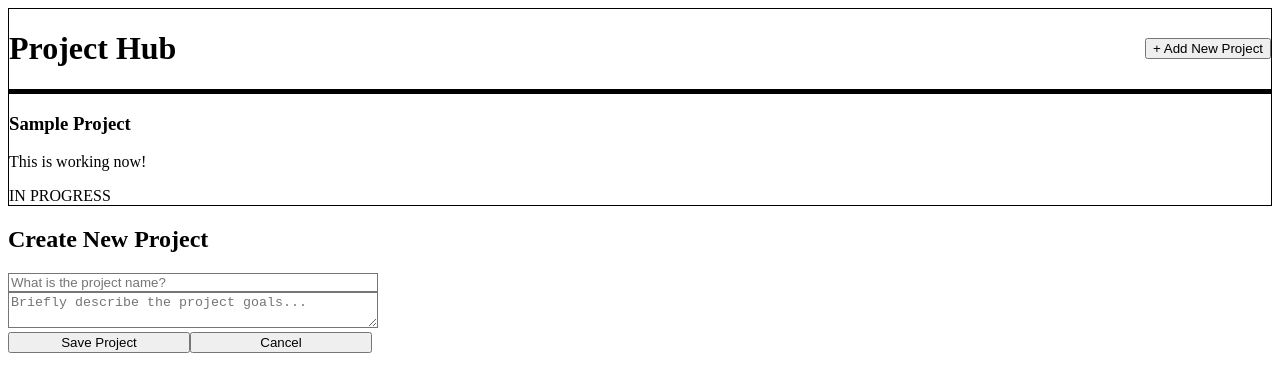
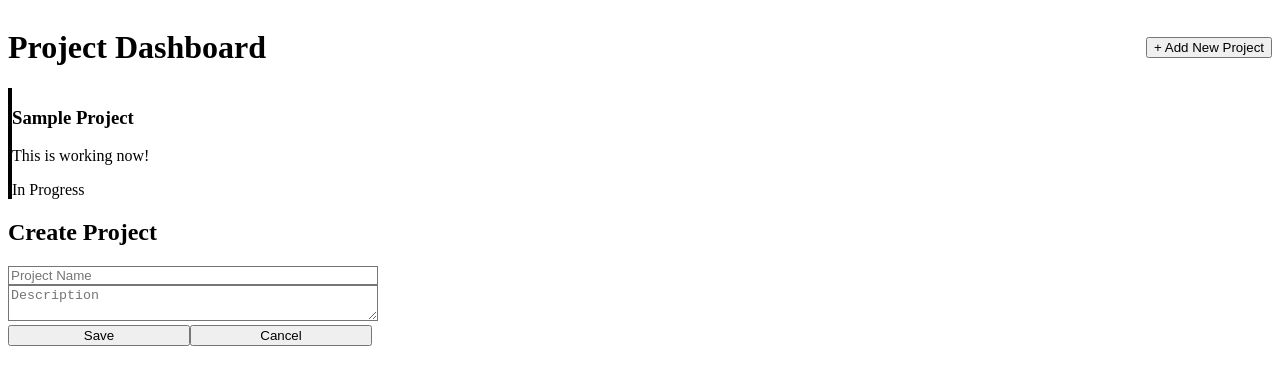
Before and after one commit to shradddha30/project-management-system, a Next.js app: page / in a window 1280 px wide. Both pictures are taken after a click on the button "+ Add New Project". Shown: the top 392 px of the page. Built offline with nearby package versions, Linux system fonts and the light colour scheme.

Commit message:
Refactor Dashboard component structure and styles

```diff
--- a/src/app/page.js
+++ b/src/app/page.js
@@ -6,75 +6,68 @@ export default function Dashboard() {
   const [showModal, setShowModal] = useState(false);
   const [formData, setFormData] = useState({ name: '', description: '' });
 
+  // Projects load karne ke liye
   useEffect(() => {
-    fetch('/api/projects')
-      .then(res => res.json())
-      .then(data => setProjects(data))
-      .catch(err => console.error("Error fetching projects:", err));
+    fetch('/api/projects').then(res => res.json()).then(data => setProjects(data));
   }, []);
 
   const handleAdd = async (e) => {
     e.preventDefault();
     const res = await fetch('/api/projects', {
       method: 'POST',
-      headers: { 'Content-Type': 'application/json' },
       body: JSON.stringify(formData)
     });
     const newProj = await res.json();
-    setProjects([newProj, ...projects]);
+    setProjects([...projects, newProj]);
     setShowModal(false);
     setFormData({ name: '', description: '' });
   };
 
   return (
-    <div className="p-8 bg-gray-50 min-h-screen font-sans">
-      <div className="max-w-6xl mx-auto flex justify-between items-center mb-10 bg-white p-6 rounded-2xl shadow-sm border border-gray-100">
-        <h1 className="text-3xl font-extrabold text-gray-900">Project <span className="text-blue-600">Hub</span></h1>
+    <div className="p-8 bg-gray-50 min-h-screen">
+      <div className="flex justify-between items-center mb-8 bg-white p-6 rounded-lg shadow-sm">
+        <h1 className="text-3xl font-bold text-gray-800">Project <span className="text-blue-600">Dashboard</span></h1>
         <button
           onClick={() => setShowModal(true)}
-          className="bg-blue-600 text-white px-8 py-3 rounded-xl font-semibold hover:bg-blue-700 shadow-lg shadow-blue-200 transition-all"
+          className="bg-blue-600 text-white px-6 py-2 rounded-lg hover:bg-blue-700 transition"
         >
           + Add New Project
         </button>
       </div>
 
-      <div className="max-w-6xl mx-auto grid grid-cols-1 md:grid-cols-2 lg:grid-cols-3 gap-8">
-        {projects.length > 0 ? projects.map(p => (
-          <div key={p.id} className="bg-white p-6 rounded-2xl shadow-sm border border-gray-100 hover:shadow-xl transition-shadow border-t-4 border-t-blue-500">
-            <h3 className="text-xl font-bold text-gray-800 mb-2">{p.name}</h3>
-            <p className="text-gray-600 text-sm mb-6 leading-relaxed">{p.description}</p>
-            <div className="flex items-center justify-between">
-              <span className={`px-4 py-1 rounded-full text-xs font-bold uppercase tracking-wider ${p.status === 'Completed' ? 'bg-green-100 text-green-700' : 'bg-blue-100 text-blue-700'}`}>
-                {p.status}
+      <div className="grid grid-cols-1 md:grid-cols-2 lg:grid-cols-3 gap-6">
+        {projects.map(p => (
+          <div key={p.id} className="bg-white p-6 rounded-xl shadow-md border-l-4 border-blue-500">
+            <h3 className="text-xl font-bold mb-2">{p.name}</h3>
+            <p className="text-gray-600 mb-4">{p.description}</p>
+            <span className="bg-blue-100 text-blue-800 px-3 py-1 rounded-full text-sm font-medium">
+              {p.status || 'In Progress'}
             </span>
           </div>
-          </div>
-        )) : <p className="text-center col-span-full py-20 text-gray-400">Loading projects...</p>}
+        ))}
       </div>
 
       {showModal && (
-        <div className="fixed inset-0 bg-black/60 backdrop-blur-sm flex items-center justify-center p-4 z-50">
-          <div className="bg-white p-8 rounded-3xl w-full max-w-md shadow-2xl">
-            <h2 className="text-2xl font-bold text-gray-900 mb-6">Create New Project</h2>
+        <div className="fixed inset-0 bg-black bg-opacity-50 flex items-center justify-center p-4">
+          <div className="bg-white p-8 rounded-2xl w-full max-w-md">
+            <h2 className="text-2xl font-bold mb-4">Create Project</h2>
             <form onSubmit={handleAdd}>
-              <div className="space-y-4">
               <input
-                  className="w-full border-gray-200 border p-4 rounded-xl focus:ring-2 focus:ring-blue-500 outline-none"
-                  placeholder="What is the project name?"
+                className="w-full border p-3 rounded-lg mb-4"
+                placeholder="Project Name"
                 value={formData.name}
                 onChange={(e) => setFormData({...formData, name: e.target.value})}
                 required
               />
               <textarea
-                  className="w-full border-gray-200 border p-4 rounded-xl focus:ring-2 focus:ring-blue-500 outline-none h-32"
-                  placeholder="Briefly describe the project goals..."
+                className="w-full border p-3 rounded-lg mb-4"
+                placeholder="Description"
                 value={formData.description}
                 onChange={(e) => setFormData({...formData, description: e.target.value})}
               />
-              </div>
-              <div className="flex gap-4 mt-8">
-                <button type="submit" className="flex-1 bg-blue-600 text-white py-4 rounded-xl font-bold hover:bg-blue-700 transition">Save Project</button>
-                <button type="button" onClick={() => setShowModal(false)} className="flex-1 bg-gray-100 text-gray-600 py-4 rounded-xl font-bold hover:bg-gray-200 transition">Cancel</button>
+              <div className="flex gap-3">
+                <button type="submit" className="flex-1 bg-blue-600 text-white py-3 rounded-lg">Save</button>
+                <button type="button" onClick={() => setShowModal(false)} className="flex-1 bg-gray-200 py-3 rounded-lg">Cancel</button>
               </div>
             </form>
           </div>
```
Lines whose indentation alone changed are shown as unchanged.
